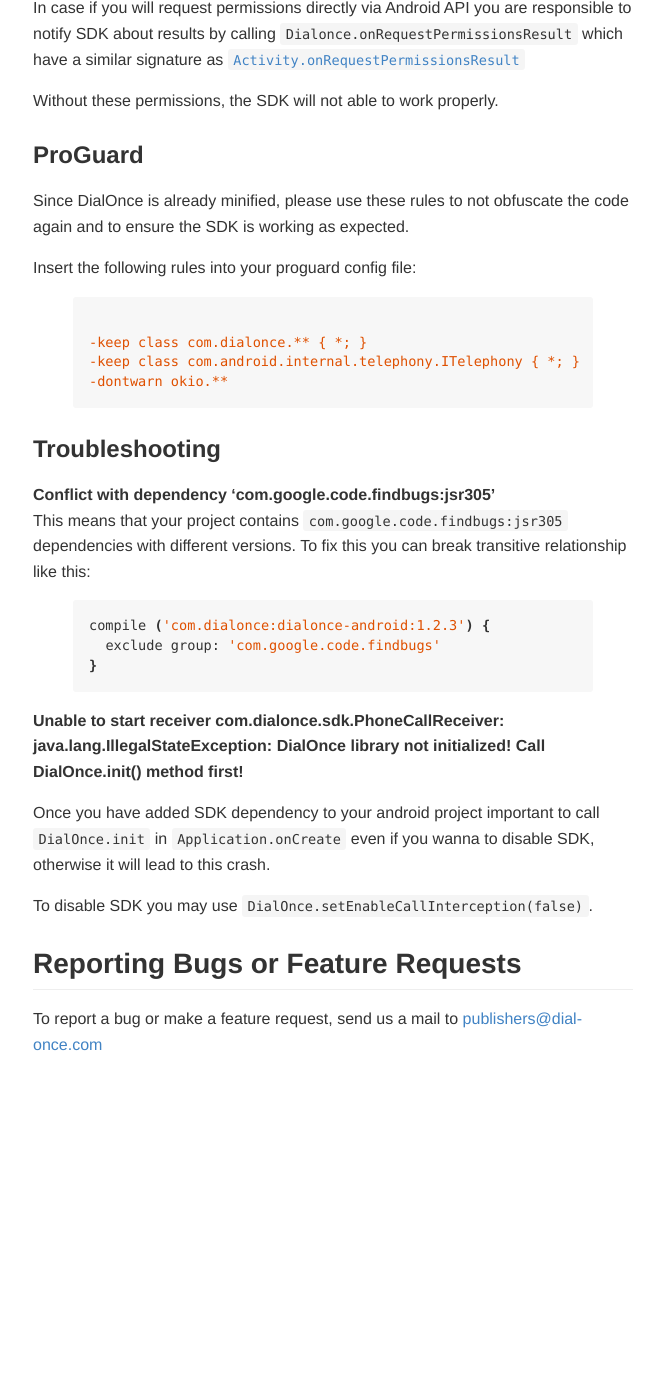
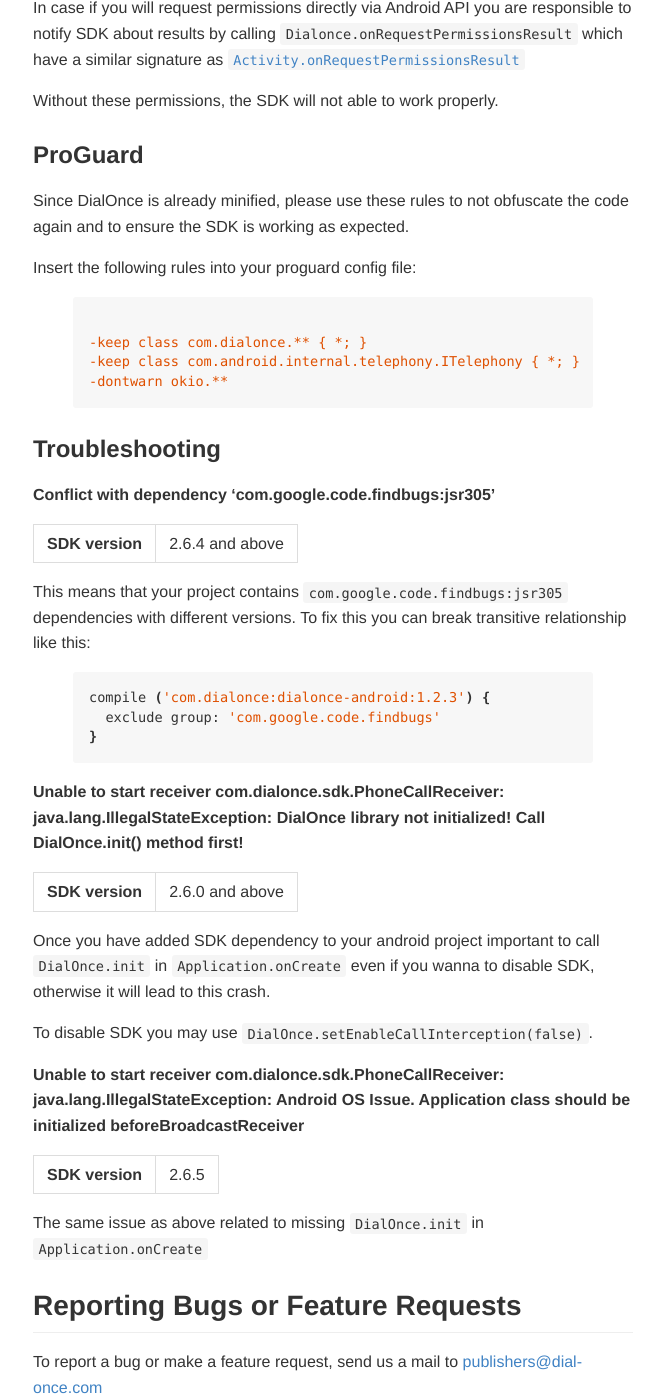
Before and after one commit to dialonce/dialonce.github.io, a Jekyll site: the page built from android/howto/index.md, in a window 1280 px wide and 1400 px high, scrolled down 3867 px. Shown: the whole window, without its empty margins (307-971 px from the left). Built offline with Jekyll 4.4.1, drawn with Linux system fonts in a browser that asks for light colours; before the commit the page ends 4925 px from its top, so only the background shows below that.

Commit message:
Add SDK versions to known issues + one more issue for 2.6.5

```diff
--- a/android/howto/index.md
+++ b/android/howto/index.md
@@ -163,6 +163,9 @@
 ### Troubleshooting
 
 __Conflict with dependency 'com.google.code.findbugs:jsr305'__<br>
+
+| **SDK version** | 2.6.4 and above |
+
 This means that your project contains `com.google.code.findbugs:jsr305` dependencies with different versions.
 To fix this you can break transitive relationship like this:
 
@@ -174,9 +177,17 @@
 
 __Unable to start receiver com.dialonce.sdk.PhoneCallReceiver: java.lang.IllegalStateException: DialOnce library not initialized! Call DialOnce.init() method first!__<br>
 
+| **SDK version** | 2.6.0 and above |
+
 Once you have added SDK dependency to your android project important to call `DialOnce.init` in `Application.onCreate` even if you wanna to disable SDK, otherwise it will lead to this crash.
 
 To disable SDK you may use `DialOnce.setEnableCallInterception(false)`.
+
+__Unable to start receiver com.dialonce.sdk.PhoneCallReceiver: java.lang.IllegalStateException: Android OS Issue. Application class should be initialized beforeBroadcastReceiver__<br>
+
+| **SDK version** | 2.6.5 |
+
+The same issue as above related to missing `DialOnce.init` in `Application.onCreate`
 
 Reporting Bugs or Feature Requests
 ----------------------------------
```
